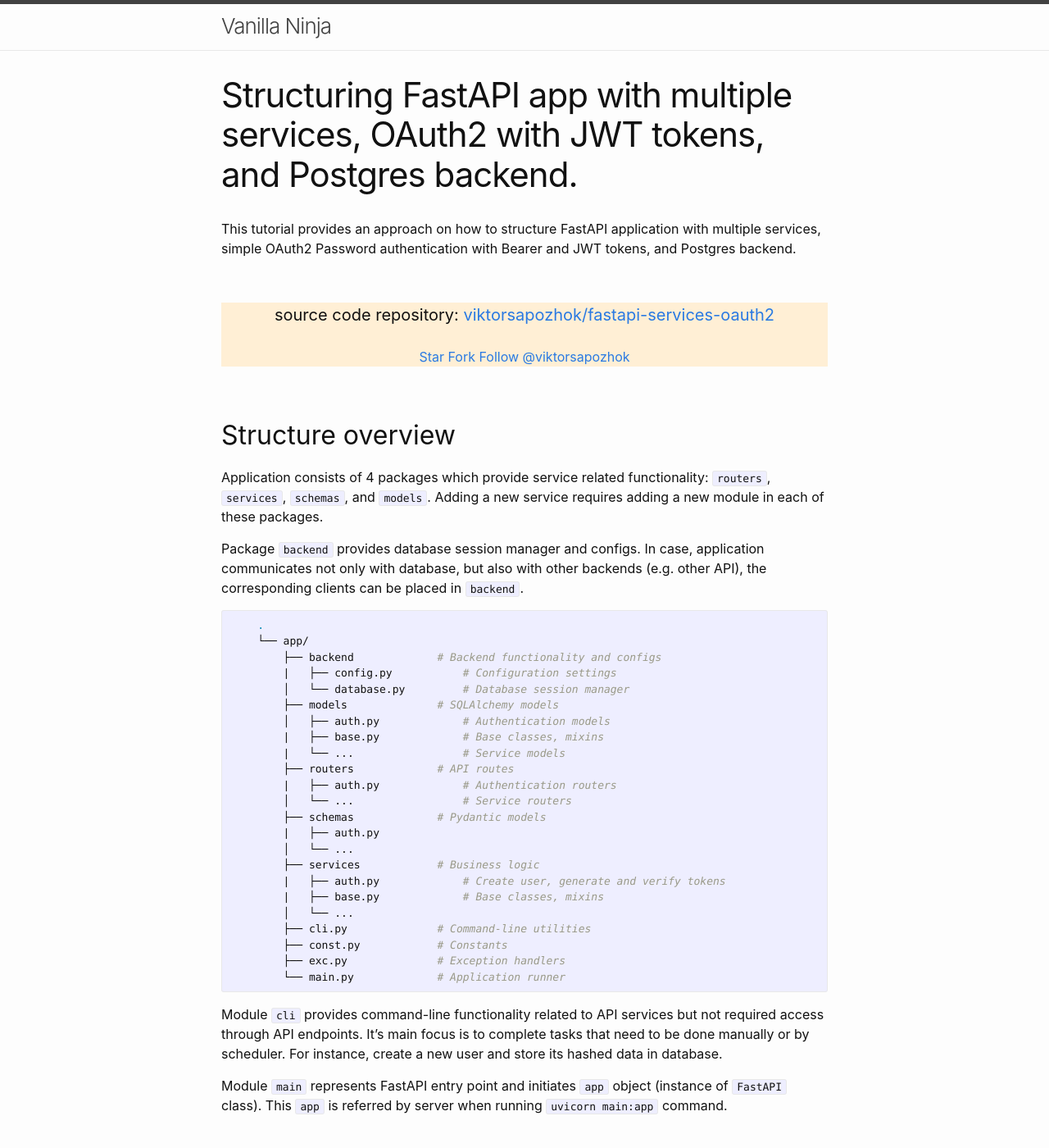
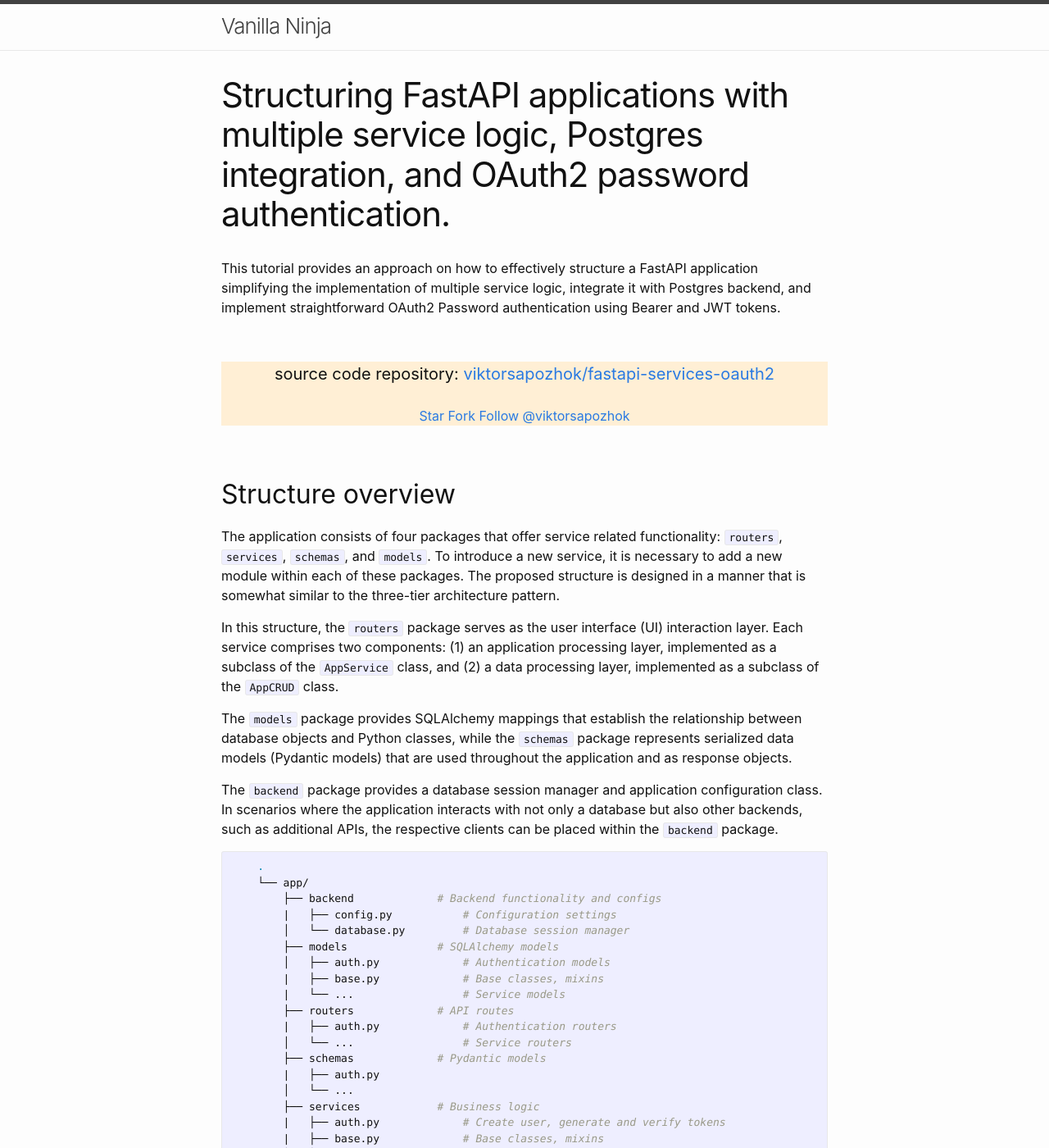
Before and after one commit to viktorsapozhok/viktorsapozhok.github.io, a Jekyll site: the page built from _posts/2023-02-09-fastapi-services-oauth2.md, in a window 1280 px wide and 1400 px high. Shown: the whole window at 82% size. Built offline with Jekyll 4.4.1, drawn with Linux system fonts in a browser that asks for light colours; some of the changed text lies outside the part shown.

Commit message:
updated tutorial

````diff
--- a/_posts/2023-02-09-fastapi-services-oauth2.md
+++ b/_posts/2023-02-09-fastapi-services-oauth2.md
@@ -1,14 +1,14 @@
 ---
 layout: post
-title: "Structuring FastAPI app with multiple services, OAuth2 with JWT tokens, and Postgres backend."
+title: "Structuring FastAPI applications with multiple service logic, Postgres integration, and OAuth2 password authentication."
 slug: fastapi-oauth2-postgres
-description: How to structure FastAPI app with multiple services, OAuth2 with Bearer and JWT tokens, and Postgres backend.
+description: Learn how to effectively structure a FastAPI application with multiple services, integrate with a Postgres backend, implement OAuth2 password authentication.
 keywords: fastapi oauth2 jwt postgres
 ---
 
-This tutorial provides an approach on how to structure FastAPI application with
-multiple services, simple OAuth2 Password authentication with Bearer and JWT tokens,
-and Postgres backend.
+This tutorial provides an approach on how to effectively structure a FastAPI application
+simplifying the implementation of multiple service logic, integrate it with Postgres backend,
+and implement straightforward OAuth2 Password authentication using Bearer and JWT tokens.
 
 <br/>
 <div class="blog-card">
@@ -20,13 +20,24 @@ and Postgres backend.
 
 ## Structure overview
 
-Application consists of 4 packages which provide service related functionality:
-`routers`, `services`, `schemas`, and `models`. Adding a new service requires
-adding a new module in each of these packages.
+The application consists of four packages that offer service related functionality:
+`routers`, `services`, `schemas`, and `models`. To introduce a new service, it is necessary
+to add a new module within each of these packages. The proposed structure is designed in a manner
+that is somewhat similar to the three-tier architecture pattern.
 
-Package `backend` provides database session manager and configs. In case, application
-communicates not only with database, but also with other backends (e.g. other API),
-the corresponding clients can be placed in `backend`.
+In this structure, the `routers` package serves as the user interface (UI) interaction layer.
+Each service comprises two components: (1) an application processing layer, implemented
+as a subclass of the `AppService` class, and (2) a data processing layer, implemented
+as a subclass of the `AppCRUD` class.
+
+The `models` package provides SQLAlchemy mappings that establish the relationship between
+database objects and Python classes, while the `schemas` package represents serialized
+data models (Pydantic models) that are used throughout the application and as response objects.
+
+The `backend` package provides a database session manager and application configuration
+class. In scenarios where the application interacts with not only a database but also
+other backends, such as additional APIs, the respective clients can be placed within
+the `backend` package.
 
 ```bash
     .
@@ -54,22 +65,22 @@ the corresponding clients can be placed in `backend`.
         └── main.py             # Application runner
 ```
 
-Module `cli` provides command-line functionality related to API services but not required
-access through API endpoints. It's main focus is to complete tasks that need to be done
-manually or by scheduler. For instance, create a new user and store its hashed data in database.
+The `cli` module provides command-line functionality that is associated with API services but
+does not require access through API endpoints. It contains commands that can be executed
+from the command line to perform specific tasks, i.e. data manipulation, database operations, etc.
 
 Module `main` represents FastAPI entry point and initiates `app` object (instance of `FastAPI` class).
-This `app` is referred by server when running `uvicorn main:app` command.
+The `app` object is then referred by server when running `uvicorn main:app` command.
 
 ## Adding a new service
 
-To illustrate the approach, let's create a simple service reading data from
-postgres backend and sending it back to user.
+To illustrate the approach, we will create a basic service that retrieves data from a
+Postgres backend and returns it to the user.
 
 ### Backend setup
 
-First, we create a database schema called `myapi` and table `movies` in there. In this table,
-we insert list of records with following fields: `movie_id`, `title`, `released` (release year) and
+First, we create a database schema named `myapi` and create a table called `movies`. In this table,
+we insert a list of records with following fields: `movie_id`, `title`, `released` (release year) and
 `rating` (e.g. imdb rating).
 
 ```sql
@@ -85,9 +96,9 @@ CREATE TABLE IF NOT EXISTS myapi.movies (
 
 ### Models
 
-As a next step, we create a new file `models/movies.py` and declare there all
-SQLAlchemy models used across `movies` service. Models provide a mapping between database
-objects and corresponding Python classes.
+As the next step, we create a new file `models/movies.py` and declare there all the
+SQLAlchemy models that are used within `movies` service. These models provide a mapping
+between the database objects and the corresponding Python classes.
 
 ```python
 from sqlalchemy.orm import (
@@ -112,13 +123,13 @@ class MovieModel(SQLModel):
 
 ### Schemas
 
-Package `schemas` provides Pydantic models that are used to serialize data used throughout
-the application. Schemas can provide a middle layer between source data (SQLAlchemy models)
-and application output. They are also used as the response objects.
+The `schemas` package provides Pydantic models that are used as an intermediary layer between
+the source data (SQLAlchemy models) and the application output. Additionally, they are
+used as the response objects.
 
-As a next step, we create a new file `schemas/movies.py` and declare there all schemas
-(Pydantic models) used across `movies` service. In our case, it will be a single `MovieSchema`
-used as a request response model.
+Moving forward, we create a new file named `schemas/movies.py`. Within this file, we declare
+all the schemas that are utilized within the `movies` service. In this specific case,
+we will have a single `MovieSchema` used as a request response model.
 
 ```python
 from pydantic import BaseModel
````
